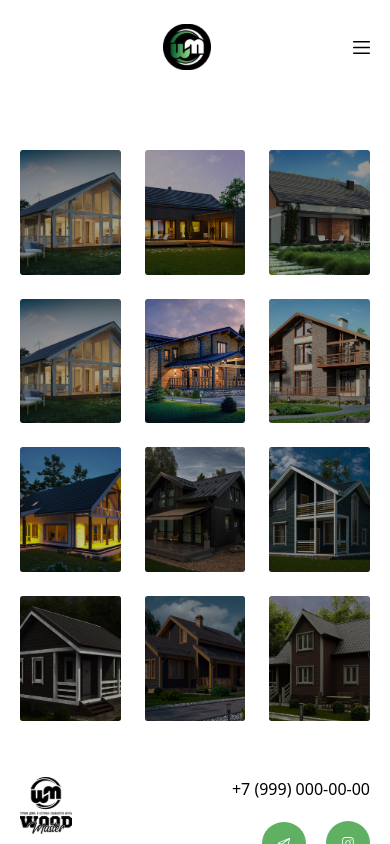
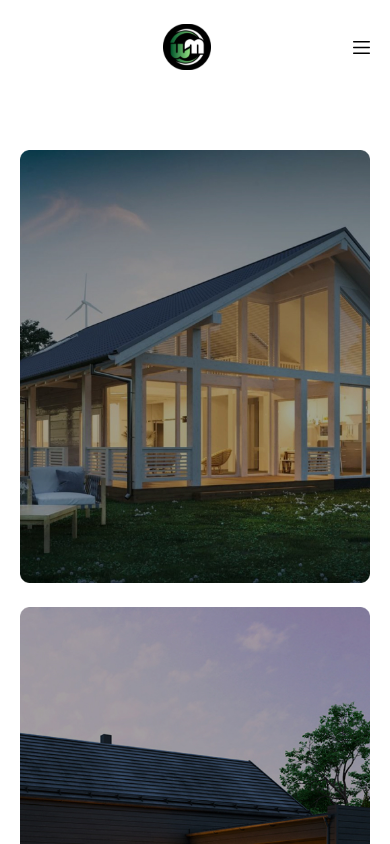
Before and after one commit to muhammadazizbek006/home, a React (Vite) app: page /galareya in a window 390 px wide. Shown: the top 844 px of the page. Built offline with nearby package versions, Linux system fonts and the light colour scheme.

Commit message:
add galareya page responsive

```diff
--- a/src/pages/Galareya.jsx
+++ b/src/pages/Galareya.jsx
@@ -6,7 +6,7 @@
     <>
         <section>
             <div className="containerb">
-                <ul className='grid grid-cols-3 gap-6'>
+                <ul className='grid sm:grid-cols-2 lg:grid-cols-3 gap-6'>
                     {
                         Proects.map((e)=>{
                             return(
```
